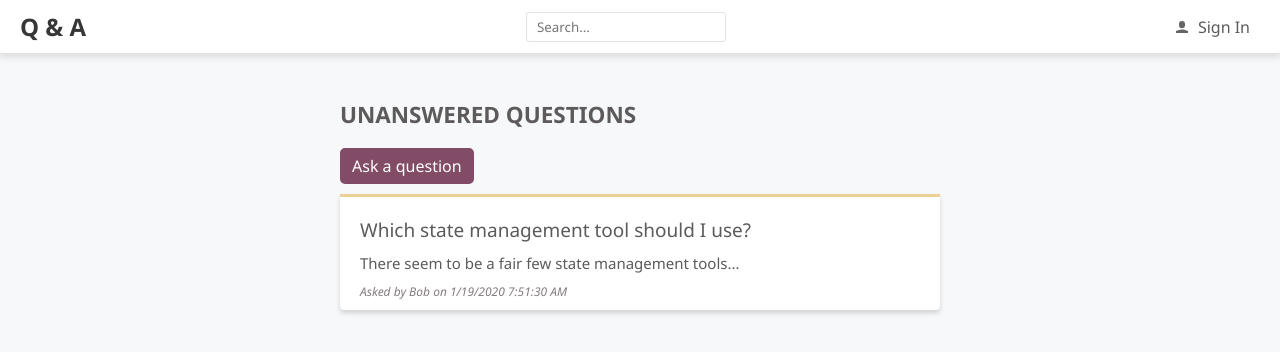
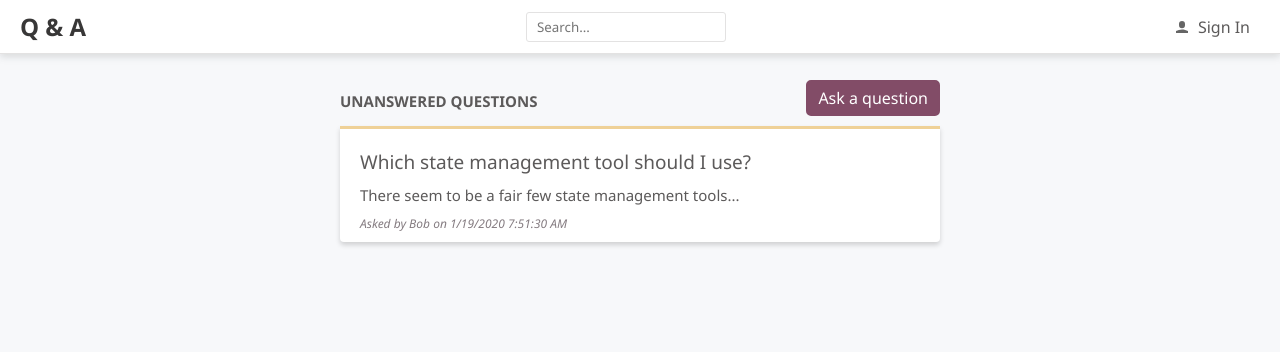
Before and after one commit to fpigeonjr/QandA, a React (Create React App) app in the folder frontend/: page / in a window 1280 px wide. Shown: the top 352 px of the page. Built offline with nearby package versions, Linux system fonts and the light colour scheme.

Commit message:
adds Page and Page Title comps

```diff
--- a/frontend/src/HomePage.tsx
+++ b/frontend/src/HomePage.tsx
@@ -4,27 +4,21 @@
 import { PrimaryButton } from './Styles';
 import { QuestionList } from './QuestionList';
 import { getUnansweredQuestions } from './QuestionsData';
+import { Page } from './Page';
+import { PageTitle } from './PageTitle';
 
 export const HomePage = () => (
-  <div
-    css={css`
-      margin: 50px auto 20px auto;
-      padding: 30px 20px;
-      max-width: 600px;
-    `}
-  >
+  <Page>
     <div
       css={css`
-        font-size: 15px;
-        font-weight: bold;
-        margin: 10px 0 5px;
-        margin-align: center;
-        text-transform: uppercase;
+        display: flex;
+        align-items: center;
+        justify-content: space-between;
       `}
     >
-      <h2>Unanswered Questions</h2>
+      <PageTitle>Unanswered Questions</PageTitle>
       <PrimaryButton>Ask a question</PrimaryButton>
     </div>
     <QuestionList data={getUnansweredQuestions()} />
-  </div>
+  </Page>
 );
--- /dev/null
+++ b/frontend/src/Page.tsx
@@ -0,0 +1,21 @@
+import React, { FC } from 'react';
+/** @jsx jsx */
+import { css, jsx } from '@emotion/core';
+import { PageTitle } from './PageTitle';
+
+interface Props {
+  title?: string;
+}
+
+export const Page: FC<Props> = ({ title, children }) => (
+  <div
+    css={css`
+      margin: 50px auto 20px auto;
+      padding: 30px 20px;
+      max-width: 600px;
+    `}
+  >
+    {title && <PageTitle>{title} </PageTitle>}
+    {children}
+  </div>
+);
--- /dev/null
+++ b/frontend/src/PageTitle.tsx
@@ -0,0 +1,9 @@
+import styled from '@emotion/styled';
+
+export const PageTitle = styled.h2`
+  font-size: 15px;
+  font-weight: bold;
+  margin: 10px 0 5px;
+  text-align: center;
+  text-transform: uppercase;
+`;
```
